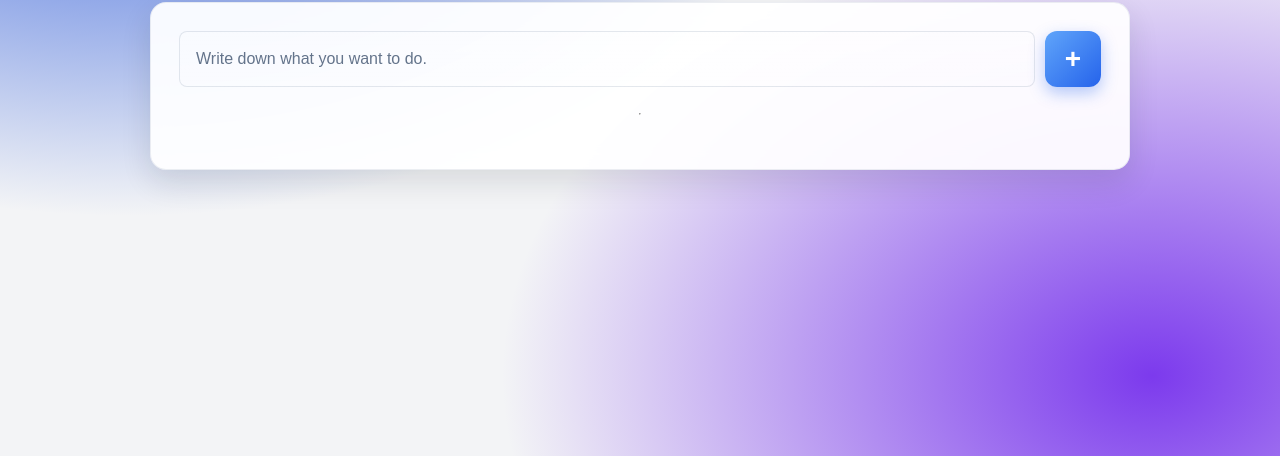
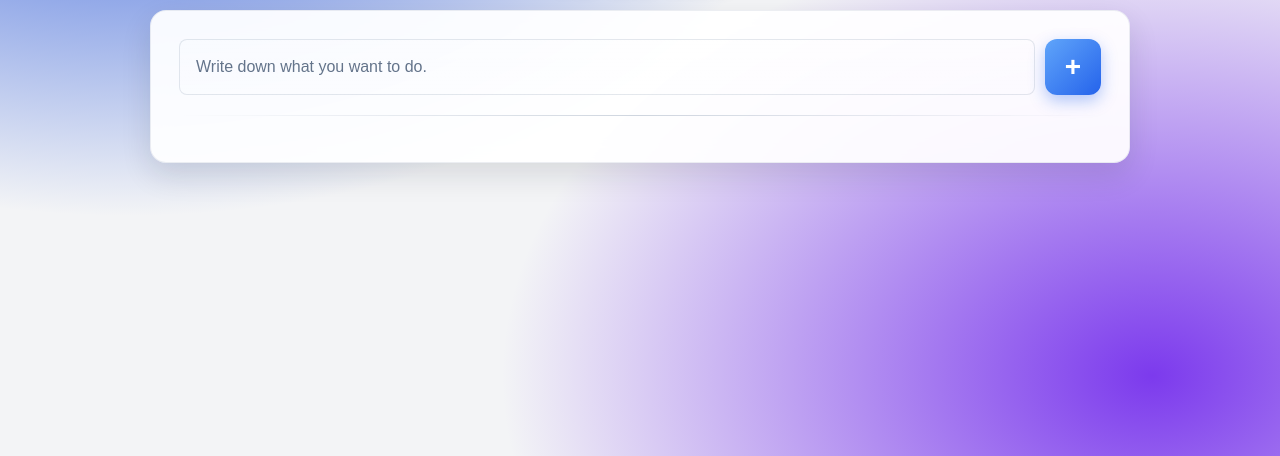
Before and after one commit to amirhosein-frontend/To-do-list, a plain HTML site: page index.html in a window 1280 px wide. Shown: the part 344-800 px from the top of the page. Drawn offline with Linux system fonts and the light colour scheme.

Commit message:
Update index.css

```diff
--- a/index.css
+++ b/index.css
@@ -140,7 +140,7 @@ h1 {
   transform: translateY(0);
   box-shadow: 0 4px 10px rgba(37, 99, 235, 0.28);
 }
-÷ hr {
+hr {
   height: 1px;
   border: none;
   background: linear-gradient(
```
